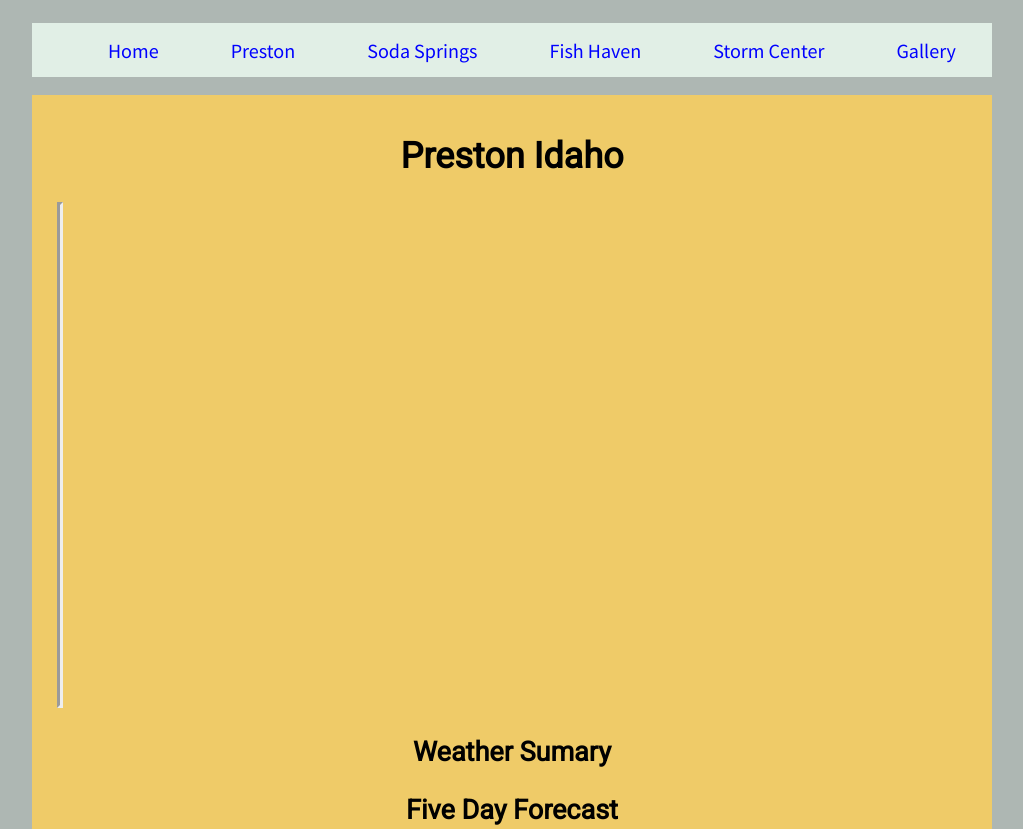
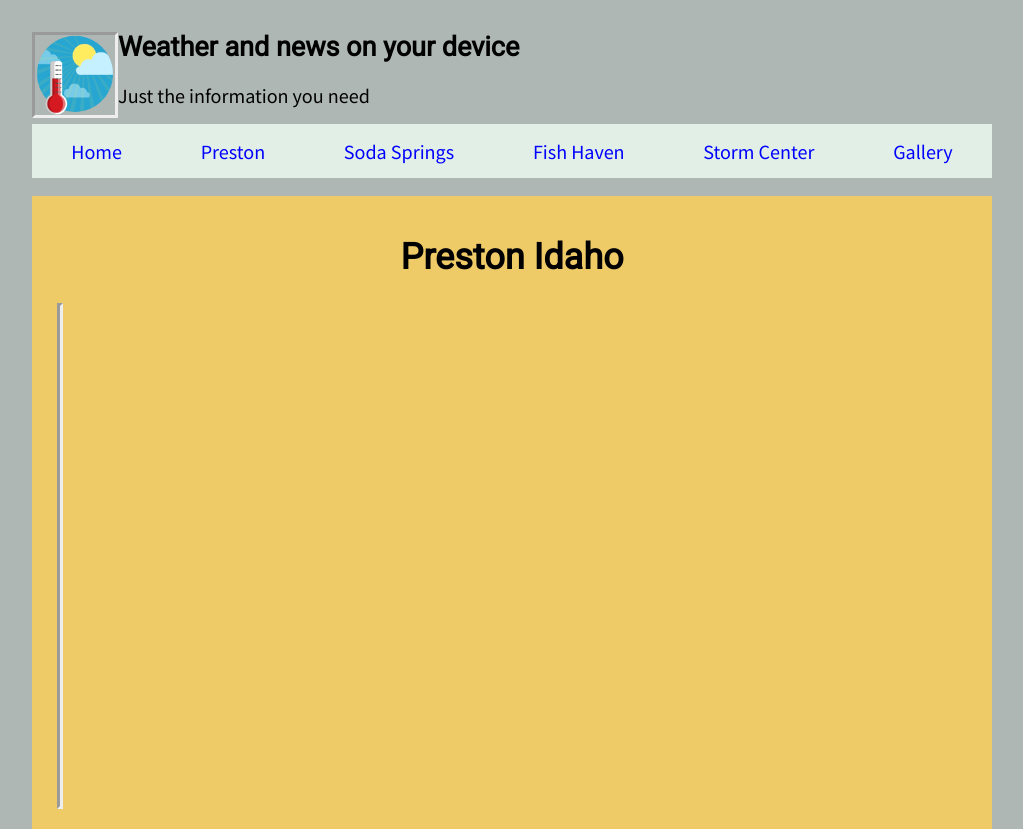
Before and after one commit to dafer171/dafer171.github.io, a plain HTML site: page lesson4/preston-4.html in a window 1280 px wide. Shown: the top 829 px of the page, without its empty margins (128-1151 px from the left). Drawn offline with Linux system fonts and the light colour scheme.

Commit message:
menu en navegacion completado

```diff
--- a/lesson4/css/small.css
+++ b/lesson4/css/small.css
@@ -18,6 +18,15 @@ body {
   max-width: 960px;
 }
 
+header img {
+  height: 80px;
+  float: left;
+}
+
+header h2 {
+  text-align: left;
+}
+
 main {
   background-color: #efcb68;
   padding: 5px 25px;
@@ -32,6 +41,7 @@ nav {
 
 .navi {
   list-style: none;
+  padding: 0;
 }
 
 .navi li:first-child {
--- a/lesson4/preston-4.html
+++ b/lesson4/preston-4.html
@@ -16,9 +16,16 @@
   </head>
   <body>
     <header>
+      <img
+        src="/lesson3/images/iconfinder_icon-59_667368.png"
+        alt="website logo"
+      />
+      <h2>Weather and news on your device</h2>
+      <p>Just the information you need</p>
+
       <nav>
         <ul class="navi">
-          <li><a class="ham" ref="#">Menu</a></li>
+          <li><a class="ham" ref="#">&#9776</a></li>
           <li><a href="/index.html">Home</a></li>
           <li><a href="preston-4.html">Preston</a></li>
           <li><a href="#">Soda Springs</a></li>
```
